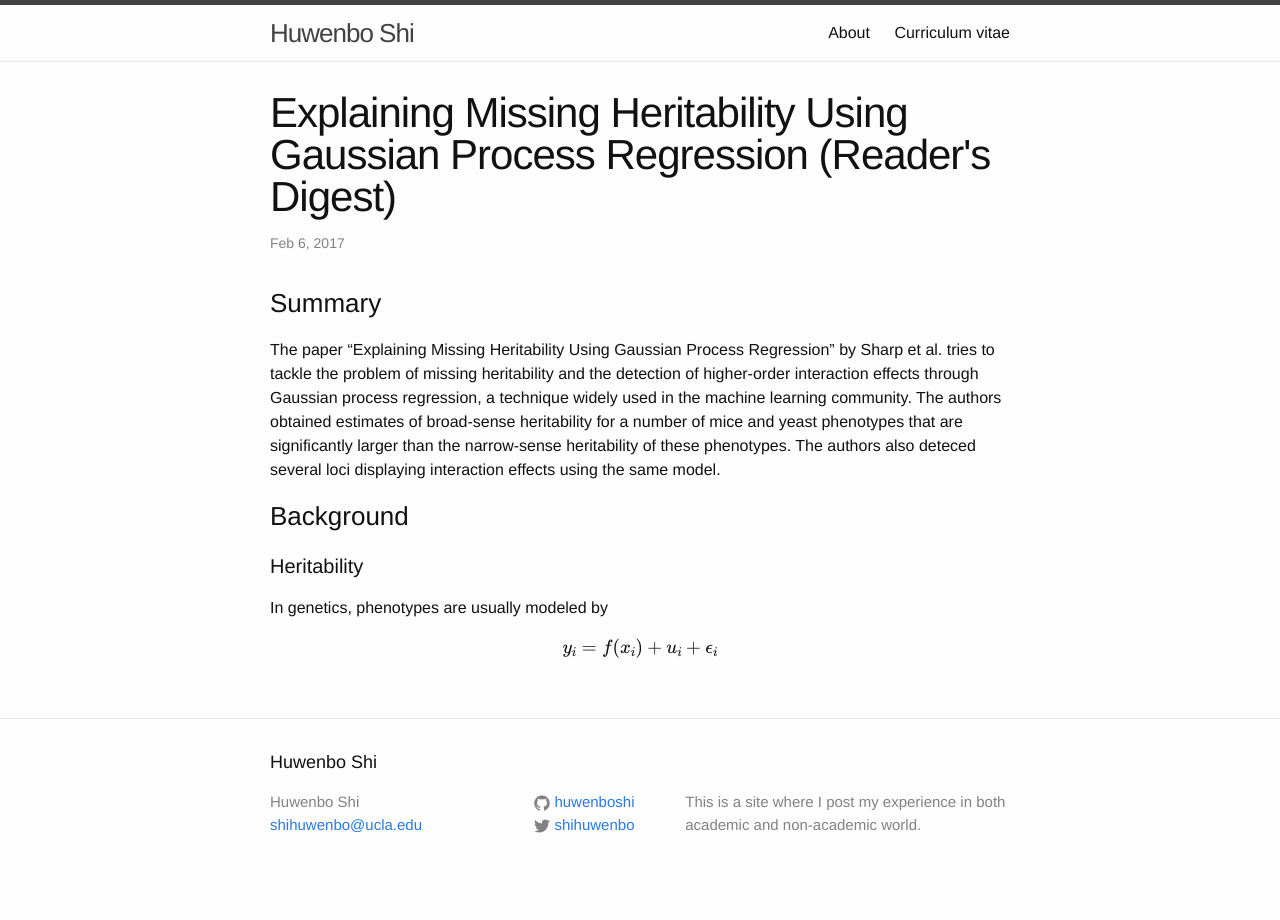
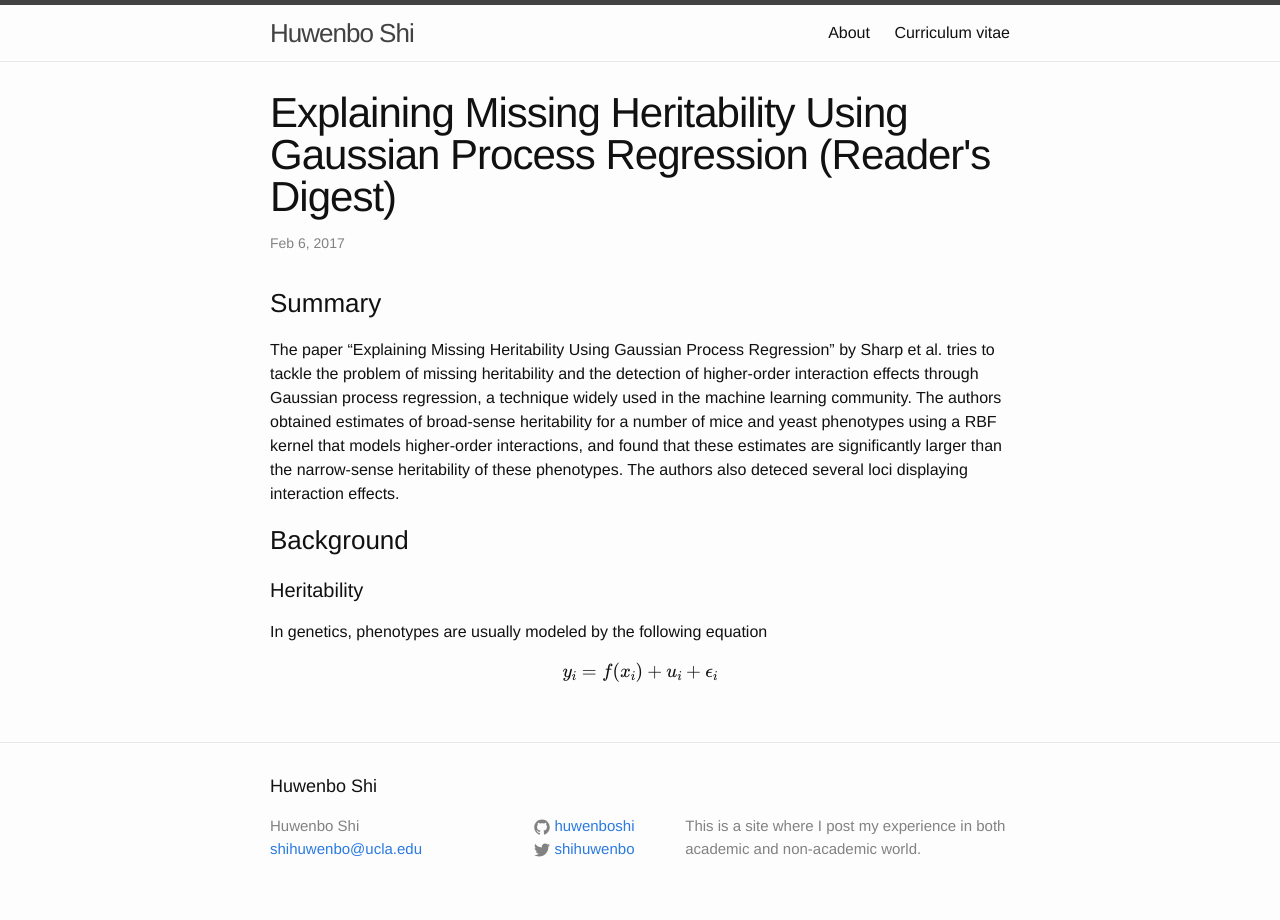
Before and after one commit to huwenboshi/huwenboshi.github.io, a Jekyll site: the page built from _posts/2017-02-06-heritability-via-gaussian-process-regression.markdown, in a window 1280 px wide. Built offline with Jekyll 4.4.1, drawn with Linux system fonts in a browser that asks for light colours; formulas are drawn with MathJax 3.

Commit message:
updated post

```diff
--- a/_posts/2017-02-06-heritability-via-gaussian-process-regression.markdown
+++ b/_posts/2017-02-06-heritability-via-gaussian-process-regression.markdown
@@ -16,12 +16,13 @@ The paper "Explaining Missing Heritability Using Gaussian Process Regression" by
 tries to tackle the problem of missing heritability and the detection of higher-order interaction
 effects through Gaussian process regression, a technique widely used in the machine learning community.
 The authors obtained estimates of broad-sense heritability for a number of mice and yeast
-phenotypes that are significantly larger than the narrow-sense heritability of these phenotypes.
-The authors also deteced several loci displaying interaction effects using the same model.
+phenotypes using a RBF kernel that models higher-order interactions, and found that these estimates
+are significantly larger than the narrow-sense heritability of these phenotypes. The authors also
+deteced several loci displaying interaction effects.
 
 ### Background
 
 #### Heritability
 
-In genetics, phenotypes are usually modeled by
+In genetics, phenotypes are usually modeled by the following equation
 \\[ y_i = f(x_i) + u_i + \epsilon_i \\]
```
